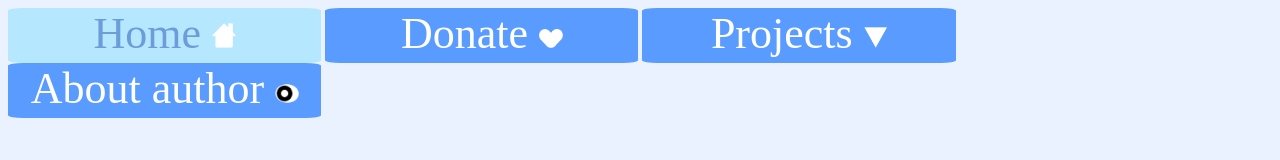
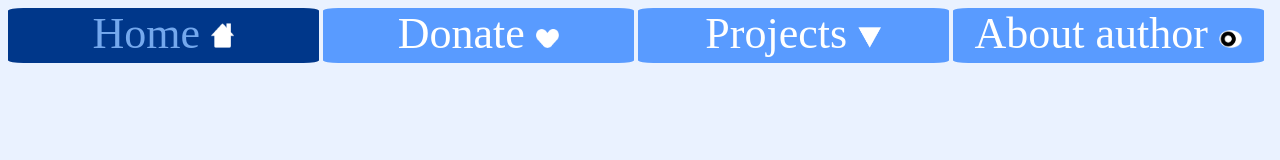
Before and after one commit to weryfy/weryfy.github.io, a plain HTML site: page index.htm in a window 1280 px wide. In both pictures the pointer is over the link "Home". Drawn offline with Linux system fonts and the light colour scheme.

Commit message:
Update styles.css

```diff
--- a/styles.css
+++ b/styles.css
@@ -10,7 +10,7 @@ body {
 #top-table-button {
     border-radius: 5%;
     transition: background 0.3s ease, color 0.2s linear;
-    width: 24.77893%;
+    width: 24.6%;
     text-align: center;
     height: 55px;
     display: inline-block;
@@ -21,8 +21,8 @@ body {
 }
 
 #top-table-button:hover {
-    color: rgb(109, 156, 218) !important;
-    background-color: rgb(181, 232, 255);
+    color: #74a8ed !important;
+    background-color: #00378a;
 }
 
 #icons-button {
```
